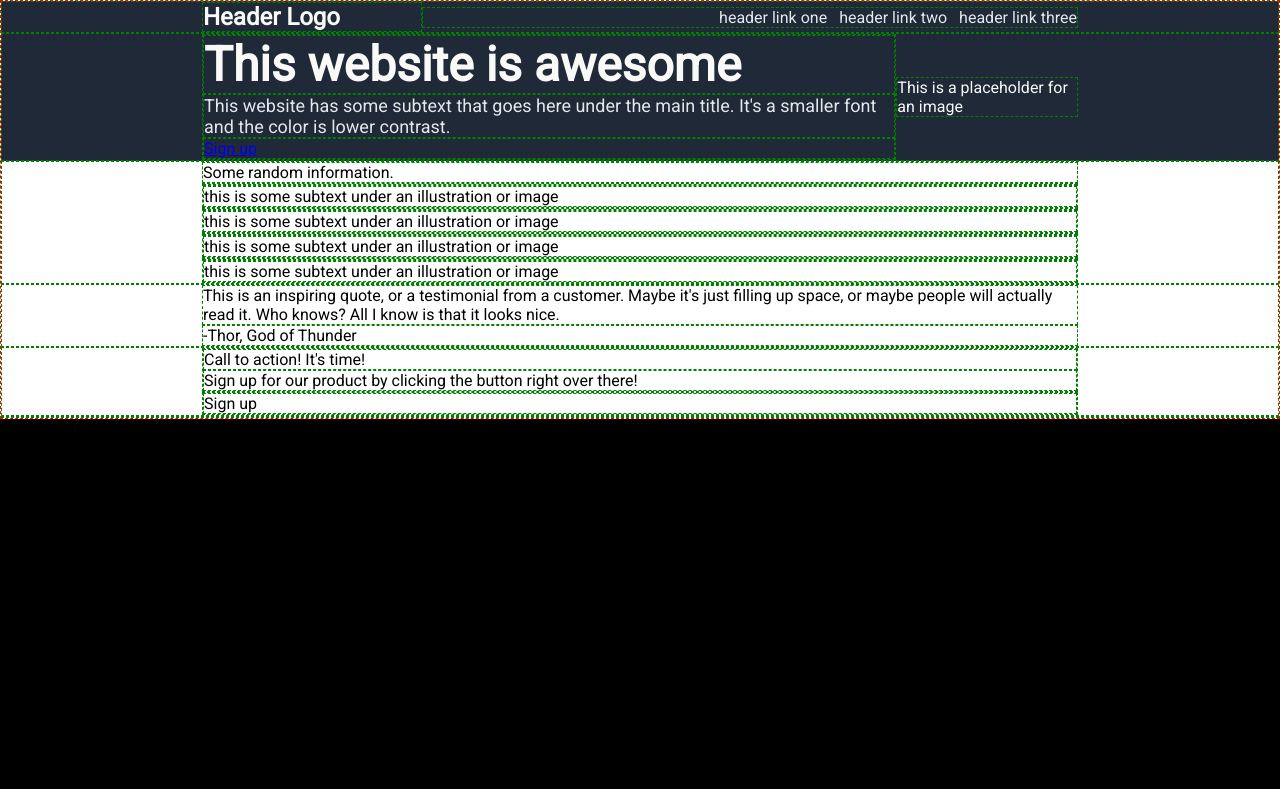
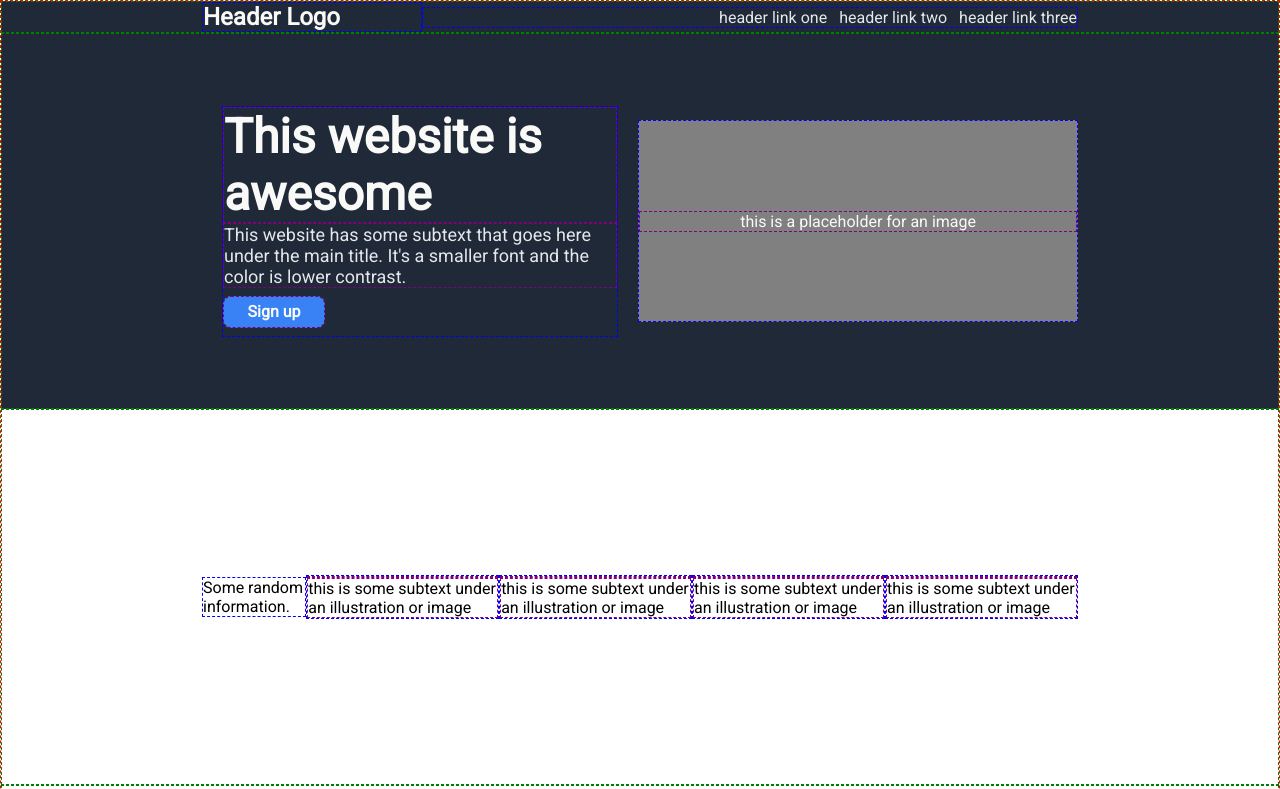
Before and after one commit to cbegin80/landing_page, a plain HTML site: page index.html in a window 1280 px wide. Shown: the top 789 px of the page. Drawn offline with Linux system fonts and the light colour scheme.

Commit message:
finished hero section

```diff
--- a/index.html
+++ b/index.html
@@ -30,7 +30,11 @@
                         <a href="#">Sign up</a>
                     </div>
                 </div>
-                <div class="hero_right">This is a placeholder for an image</div>
+                <div class="hero_right">
+                    <div class="image placeholder">
+                    this is a placeholder for an image
+                    </div>
+                </div>
             </div>
 
             <div class="random_info">
--- a/styles.css
+++ b/styles.css
@@ -10,11 +10,13 @@ body {
     display: flex;
     flex-direction: column;
     max-width: 1440px;
+    height: 1912px;
     background-color: white;
 }
 
 .container > * {
     padding: 0 200px;
+    flex: 1;
 }
 
 ul {
@@ -25,6 +27,13 @@ ul {
 .header, .hero {
     background-color: #1f2937;
     color: #f9faf8;
+}
+
+.header{
+    flex: 0;
+}
+
+.header, .hero, .random_info, .inspiration, .c2a {
     display:flex;
     align-items: center;
     justify-content: center;
@@ -57,6 +66,25 @@ ul {
     color: #e5e7eb;
 }
 
+.hero_left, .hero-right {
+    width: 45%;
+    margin: 20px;
+}
+
+.hero_right {
+    display: flex;
+    flex: 1;
+    align-items: center;
+    justify-content: center;
+    min-height: 200px;
+    background-color: gray;
+}
+
+.image.placeholder{
+    flex: 1;
+    text-align: center;
+}
+
 .hero_headline {
     font-size: 48px;
     color: #F9FAF8;
@@ -68,6 +96,23 @@ ul {
     color: #E5E7EB;
 }
 
+.button {
+    background-color: #3882f6;
+    width: 100px;
+    height: 30px;
+    border-radius: 8px;
+    margin: 8px 8px 8px 0;
+    display: flex;
+    align-items: center;
+    justify-content: center;
+}
+
+.button a{
+  text-decoration: none;
+  color: #F9FAF8;
+  font-weight: 900;
+}
+
 div {
     border: red dashed 1px;
 }
@@ -75,3 +120,15 @@ div {
 div div {
     border: green dashed 1px;
 }
+
+div div div {
+    border: blue dashed 1px;
+}
+
+div div div div {
+    border: purple dashed 1px;
+}
+
+div div div div div {
+    border: aqua dashed 1px;
+}
```
